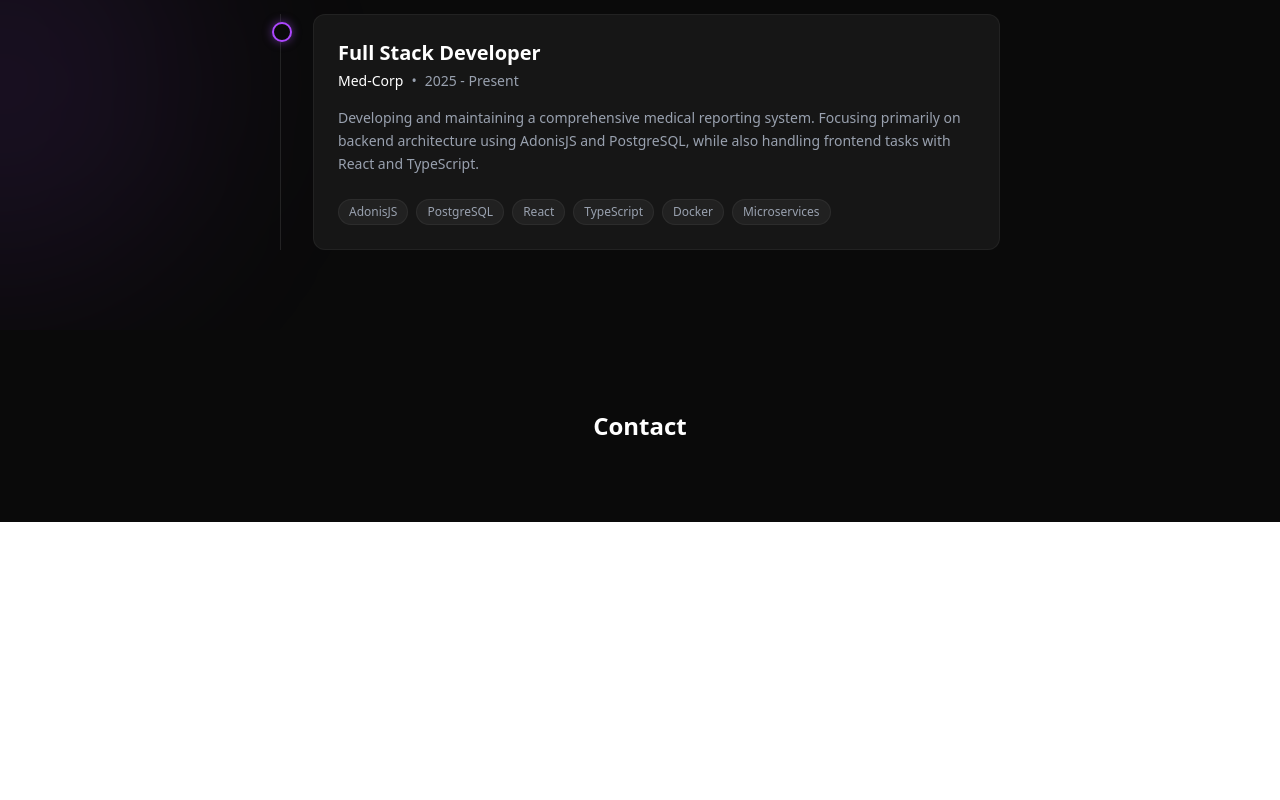
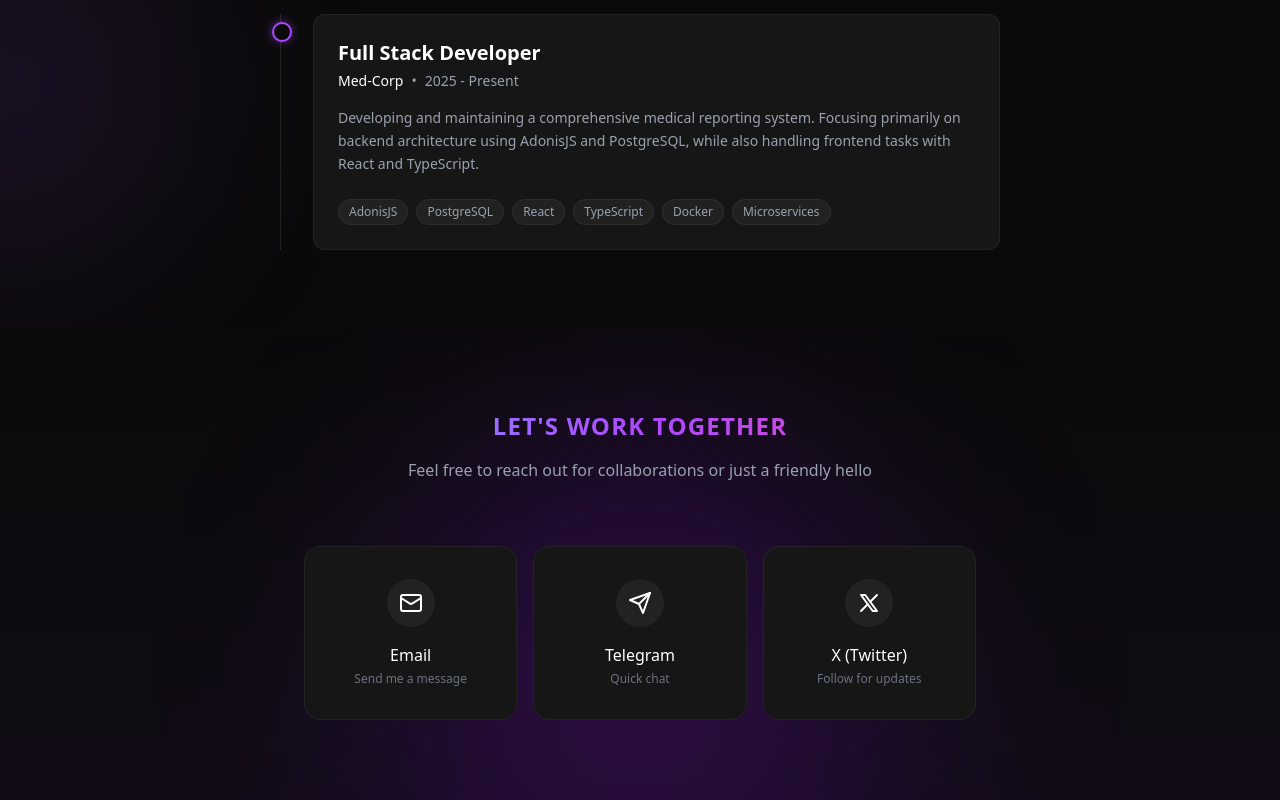
Before and after one commit to midelq/Landing-Page, a React (Vite) app: page / in a window 1280 px wide. Shown: the part 1731-2531 px from the top of the page. Before the commit the page ends 2253 px from the top, so only its background shows below. Built offline with nearby package versions, Linux system fonts and the light colour scheme.

Commit message:
add contacnt section

```diff
--- a/src/App.tsx
+++ b/src/App.tsx
@@ -2,6 +2,7 @@ import Header from "./components/layout/Header";
 import Hero from "./components/sections/Hero";
 import Projects from "./components/sections/Projects";
 import Experience from "./components/sections/Experience";
+import Contact from "./components/sections/Contact";
 
 function App() {
   return (
@@ -15,10 +16,7 @@ function App() {
 
         <Experience />
 
-        {/* Contact Section - placeholder */}
-        <section id="contact" className="py-20">
-          <h2 className="text-2xl font-bold text-center">Contact</h2>
-        </section>
+        <Contact />
       </main>
     </div>
   );
--- /dev/null
+++ b/src/components/sections/Contact.tsx
@@ -0,0 +1,79 @@
+import { personalInfo } from "../../data/personal";
+
+export default function Contact() {
+    return (
+        <section id="contact" className="py-20 relative overflow-hidden bg-gradient-to-t from-purple-900/10 to-[#0a0a0a]">
+            {/* Background Glow */}
+            <div className="absolute bottom-0 left-1/2 w-[500px] h-[500px] bg-purple-600/20 rounded-full blur-[120px] pointer-events-none -translate-x-1/2 translate-y-1/4" />
+
+            <div className="max-w-4xl mx-auto px-6 relative">
+                <div className="text-center mb-16">
+                    <h2 className="text-2xl font-bold bg-gradient-to-r from-blue-400 via-purple-500 to-pink-500 bg-clip-text text-transparent uppercase tracking-wider mb-4">
+                        Let's work together
+                    </h2>
+                    <p className="text-gray-400 max-w-lg mx-auto">
+                        Feel free to reach out for collaborations or just a friendly hello
+
+                    </p>
+                </div>
+
+                <div className="grid grid-cols-1 md:grid-cols-3 gap-4 max-w-2xl mx-auto">
+                    {/* Email */}
+                    <a
+                        href={`mailto:${personalInfo.email}`}
+                        className="group flex flex-col items-center justify-center p-8 bg-[#161616] border border-white/5 rounded-2xl hover:border-white/10 hover:-translate-y-1 transition-all duration-300"
+                    >
+                        <div className="w-12 h-12 flex items-center justify-center bg-white/5 rounded-full mb-4 group-hover:bg-purple-500/20 group-hover:text-purple-400 transition-colors">
+                            <svg width="24" height="24" viewBox="0 0 24 24" fill="none" stroke="currentColor" strokeWidth="2" strokeLinecap="round" strokeLinejoin="round">
+                                <rect width="20" height="16" x="2" y="4" rx="2" />
+                                <path d="m22 7-8.97 5.7a1.94 1.94 0 0 1-2.06 0L2 7" />
+                            </svg>
+                        </div>
+                        <h3 className="text-white font-medium mb-1">Email</h3>
+                        <span className="text-xs text-gray-500 group-hover:text-gray-400 transition-colors">
+                            Send me a message
+                        </span>
+                    </a>
+
+                    {/* Telegram */}
+                    <a
+                        href={personalInfo.socials.telegram}
+                        target="_blank"
+                        rel="noopener noreferrer"
+                        className="group flex flex-col items-center justify-center p-8 bg-[#161616] border border-white/5 rounded-2xl hover:border-white/10 hover:-translate-y-1 transition-all duration-300"
+                    >
+                        <div className="w-12 h-12 flex items-center justify-center bg-white/5 rounded-full mb-4 group-hover:bg-blue-500/20 group-hover:text-blue-400 transition-colors">
+                            <svg width="24" height="24" viewBox="0 0 24 24" fill="none" stroke="currentColor" strokeWidth="2" strokeLinecap="round" strokeLinejoin="round">
+                                <path d="m22 2-7 20-4-9-9-4Z" />
+                                <path d="M22 2 11 13" />
+                            </svg>
+                        </div>
+                        <h3 className="text-white font-medium mb-1">Telegram</h3>
+                        <span className="text-xs text-gray-500 group-hover:text-gray-400 transition-colors">
+                            Quick chat
+                        </span>
+                    </a>
+
+                    {/* X (Twitter) */}
+                    <a
+                        href={personalInfo.socials.twitter}
+                        target="_blank"
+                        rel="noopener noreferrer"
+                        className="group flex flex-col items-center justify-center p-8 bg-[#161616] border border-white/5 rounded-2xl hover:border-white/10 hover:-translate-y-1 transition-all duration-300"
+                    >
+                        <div className="w-12 h-12 flex items-center justify-center bg-white/5 rounded-full mb-4 group-hover:bg-green-500/20 group-hover:text-green-400 transition-colors">
+                            <svg width="24" height="24" viewBox="0 0 24 24" fill="none" stroke="currentColor" strokeWidth="2" strokeLinecap="round" strokeLinejoin="round">
+                                <path d="M4 4l11.733 16h4.267l-11.733 -16z" />
+                                <path d="M4 20l6.768 -6.768m2.46 -2.46l6.772 -6.772" />
+                            </svg>
+                        </div>
+                        <h3 className="text-white font-medium mb-1">X (Twitter)</h3>
+                        <span className="text-xs text-gray-500 group-hover:text-gray-400 transition-colors">
+                            Follow for updates
+                        </span>
+                    </a>
+                </div>
+            </div>
+        </section>
+    );
+}
--- a/src/data/personal.ts
+++ b/src/data/personal.ts
@@ -4,8 +4,14 @@ export const personalInfo = {
     titleHighlight: "about it!",
     description:
         "I am a seasoned full-stack software engineer with over 8 years of professional experience, specializing in backend development. My expertise lies in crafting robust and scalable SaaS-based architectures on the Amazon AWS platform.",
-    email: "abmcodehub@gmail.com",
+    email: "pryst.oresta@gmail.com",
     cv: "/cv.pdf",
+    socials: {
+        github: "https://github.com/midelq",
+        linkedin: "https://linkedin.com/in/yourprofile", // Placeholder if you have one
+        twitter: "https://x.com/midelqh",
+        telegram: "https://t.me/midelq",
+    },
 } as const;
 
 export const techStack = [
```
